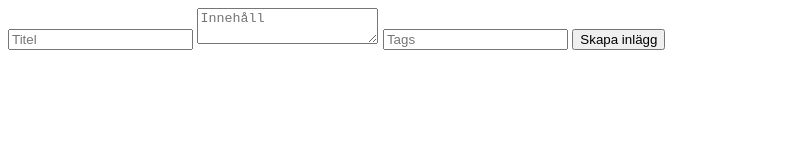
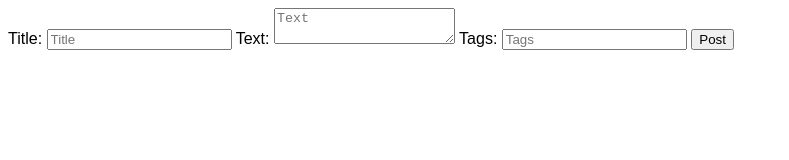
Before and after one commit to YacineNilsson/Redditklonen, a plain HTML site: page index.html in a window 1280 px wide. Shown: the whole page, without its empty margins (0-789 px from the left). Drawn offline with Linux system fonts and the light colour scheme; no server answers.

Commit message:
made form in html and createpost-functionin js

```diff
--- a/index.html
+++ b/index.html
@@ -7,12 +7,18 @@
     <link rel="stylesheet" href="styles.css">
 </head>
 <body>
-    <div id="create-post">
-        <input type="text" id="post-title" placeholder="Titel">
-        <textarea id="post-content" placeholder="Innehåll"></textarea>
+    <form id="create-post-form">
+        <label for="post-title">Title:</label>
+        <input type="text" id="post-title" placeholder="Title" required>
+
+        <label for="post-content">Text:</label>
+        <textarea id="post-content" placeholder="Text" required></textarea>
+
+        <label for="post-tags">Tags:</label>
         <input type="text" id="post-tags" placeholder="Tags">
-        <button onclick="createPost()">Skapa inlägg</button>
-    </div>
+
+        <button type="button" onclick="createPost()">Post</button>
+    </form>
 
     <!-- Visa inlägg här -->
     <div id="posts-container"></div>
--- a/main.js
+++ b/main.js
@@ -1,8 +1,11 @@
 document.addEventListener('DOMContentLoaded', function () {
+    // Implementera formulärhantering för att skapa nya inlägg
+    const createPostButton = document.querySelector('button');
+    createPostButton.addEventListener('click', createPost);
 
-    // Implementera formulärhantering för att skapa nya inlägg
     // Implementera gilla-funktionen och local storage för VG-krav
 });
+
 
 const postsContainer = document.getElementById('posts-container');
 
@@ -10,7 +13,7 @@ fetch('https://dummyjson.com/posts')
     .then(response => response.json())
     .then(data => {
 
-        // Loopa igenom varje inlägg i datan
+        // Loopa igenom varje inlägg i datan med forEach istället för for- eller while-loop
         data.posts.forEach(post => {
 
             // Skapa ett HTML-element för varje inlägg
@@ -31,3 +34,39 @@ fetch('https://dummyjson.com/posts')
     .catch(error => {
         console.error('Error fetching or parsing data:', error);
     });
+
+    function createPost(event) {
+        event.preventDefault();
+
+        // Hämta värden från formuläret
+        const title = document.getElementById('post-title').value;
+        const content = document.getElementById('post-content').value;
+        const tags = document.getElementById('post-tags').value.split(',');
+
+        // Skapa ett nytt inläggselement
+        const postElement = document.createElement('article');
+        postElement.classList.add('post');
+
+        // Fyll inlägget med relevant information.
+        postElement.innerHTML = `
+            <h2>${title}</h2>
+            <p>${content}</p>
+            <p>Tags: ${tags.join(', ')}</p>
+        `;
+
+        // Hämta referensen till postsContainer
+        const postsContainer = document.getElementById('posts-container');
+
+        // Lägg till det nya inlägget längst upp
+        if (postsContainer.firstChild) {
+            postsContainer.insertBefore(postElement, postsContainer.firstChild);
+        } else {
+            // Om det inte finns några inlägg ännu, bara lägg till det
+            postsContainer.appendChild(postElement);
+        }
+
+        // Rensa formulärfälten
+        document.getElementById('post-title').value = '';
+        document.getElementById('post-content').value = '';
+        document.getElementById('post-tags').value = '';
+    }
```
